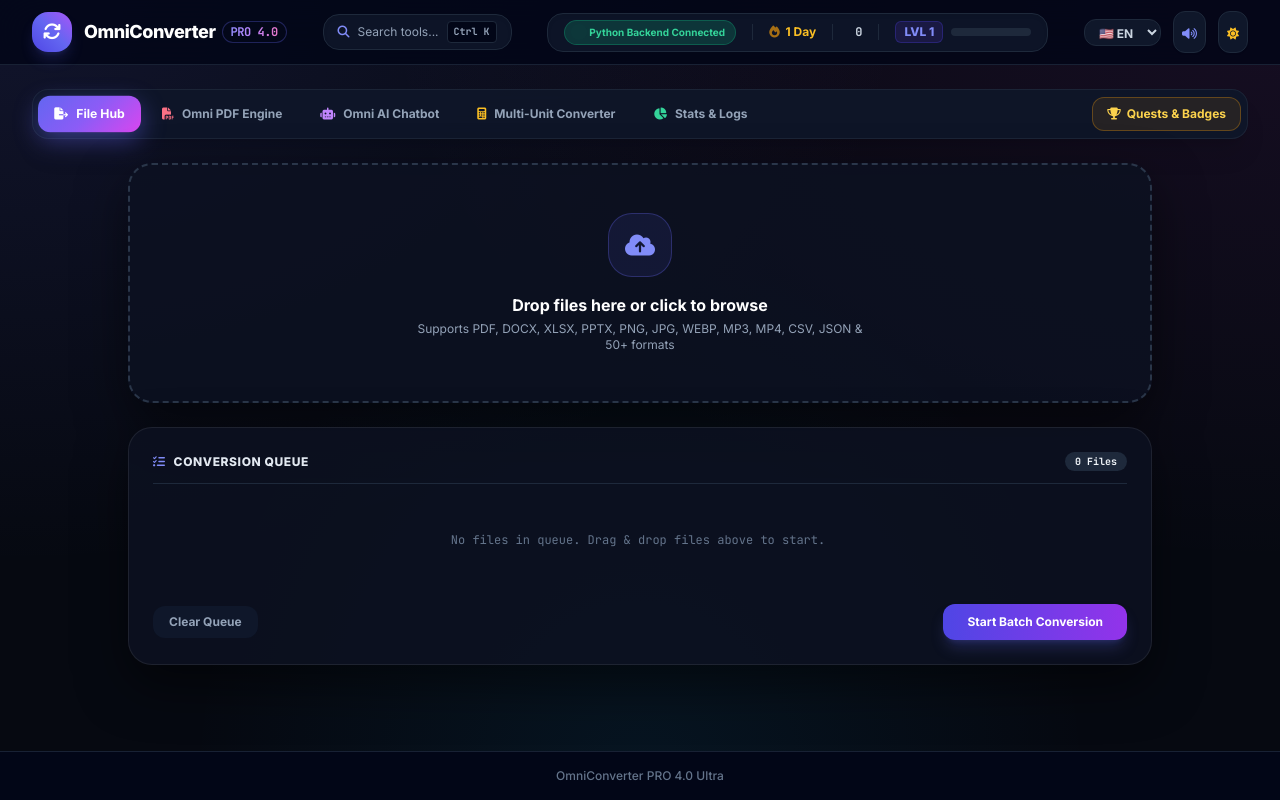
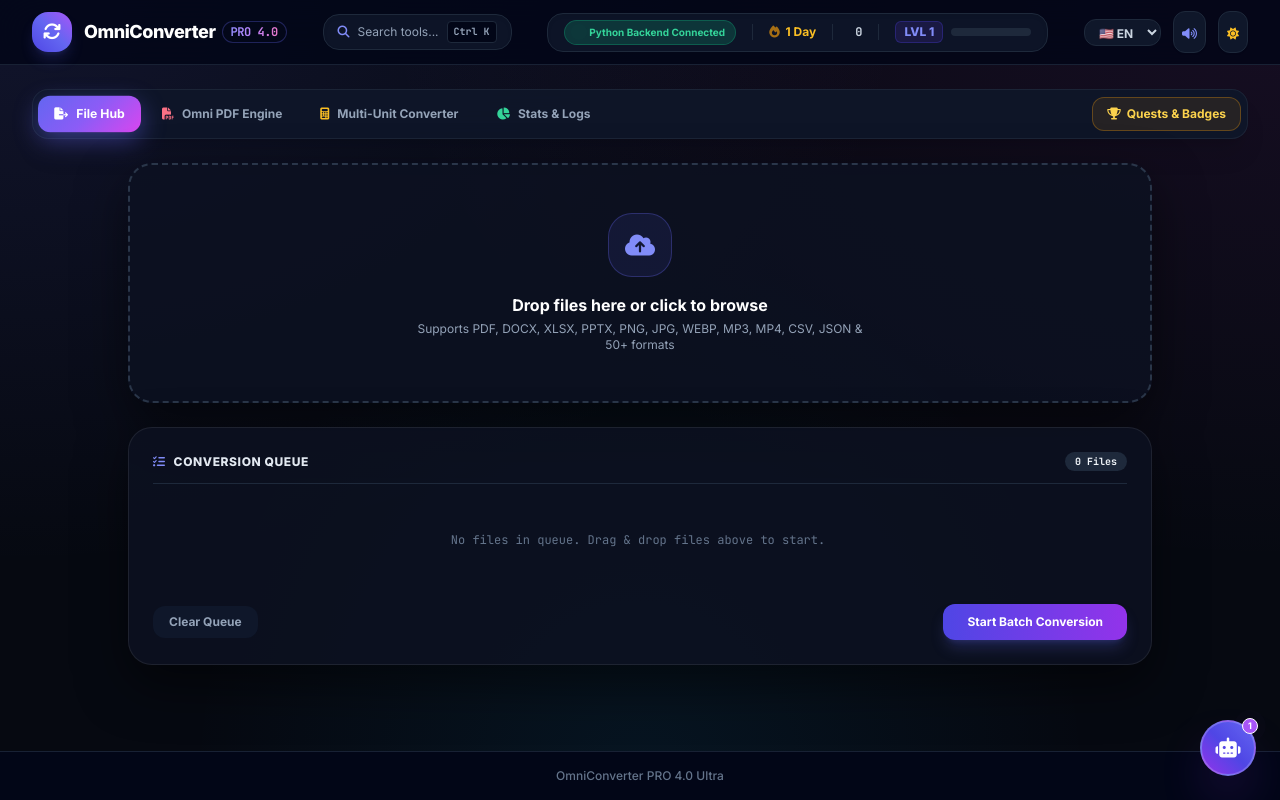
Before and after one commit to Winter-Cream/OmniConverter, a FastAPI app: page / in a window 1280 px wide. Run offline with FastAPI, Linux system fonts and the light colour scheme; some libraries are stand-ins or nearby versions.

Commit message:
feat: Replace full-page Tab 3 with sleek Floating AI Chatbot Widget at bottom-right corner

```diff
--- a/static/app.js
+++ b/static/app.js
@@ -2674,6 +2674,35 @@ async function calculateHashes() {
 }
 window.calculateHashes = calculateHashes;
 
+// ==================== FLOATING AI CHATBOT WIDGET HANDLERS ====================
+function toggleFloatingAIChat() {
+  const win = document.getElementById("ai-chat-window");
+  if (!win) return;
+  const isHidden = win.classList.contains("hidden");
+  if (isHidden) {
+    win.classList.remove("hidden");
+    setTimeout(() => {
+      win.classList.remove("opacity-0", "scale-95");
+      win.classList.add("opacity-100", "scale-100");
+    }, 10);
+    const input = document.getElementById("ai-chat-input");
+    if (input) input.focus();
+  } else {
+    win.classList.remove("opacity-100", "scale-100");
+    win.classList.add("opacity-0", "scale-95");
+    setTimeout(() => {
+      win.classList.add("hidden");
+    }, 200);
+  }
+}
+window.toggleFloatingAIChat = toggleFloatingAIChat;
+
+function toggleAISettingsPanel() {
+  const panel = document.getElementById("ai-settings-panel");
+  if (panel) panel.classList.toggle("hidden");
+}
+window.toggleAISettingsPanel = toggleAISettingsPanel;
+
 // ==================== SPOTLIGHT COMMAND PALETTE ENGINE (CTRL + K) ====================
 const APP_COMMAND_REGISTRY = [
   { id: "cmd-merge-pdf", title: "Merge PDFs", cat: "PDF Suite", icon: "fa-file-circle-plus", action: () => { switchTab('tab-pdf'); focusElem('pdf-merge-input'); } },
@@ -2683,7 +2712,7 @@ const APP_COMMAND_REGISTRY = [
   { id: "cmd-unlock-pdf", title: "Decrypt Locked PDF", cat: "PDF Suite", icon: "fa-lock-open", action: () => { switchTab('tab-pdf'); focusElem('pdf-unlock-pass'); } },
   { id: "cmd-rotate-pdf", title: "Rotate PDF Pages", cat: "PDF Suite", icon: "fa-rotate-right", action: () => { switchTab('tab-pdf'); focusElem('pdf-rotate-input'); } },
   { id: "cmd-unit-converter", title: "Exhaustive Multi-Unit Converter (10 Categories, 100+ Units)", cat: "Unit Converter", icon: "fa-calculator", action: () => { switchTab('tab-science'); } },
-  { id: "cmd-ai-chatbot", title: "Omni AI Assistant & Chatbot", cat: "Omni AI", icon: "fa-robot", action: () => { switchTab('tab-ai'); focusElem('ai-chat-input'); } },
+  { id: "cmd-ai-chatbot", title: "Omni AI Assistant & Live Website Guide", cat: "Omni AI", icon: "fa-robot", action: () => { toggleFloatingAIChat(); } },
   { id: "cmd-aes-crypto", title: "AES-256 GCM Encryption Vault", cat: "Pro Cyber Console", icon: "fa-shield-halved", action: () => { unlockProDevConsole(true); focusElem('aes-key'); } },
   { id: "cmd-jwt-inspect", title: "JWT Token Inspector", cat: "Pro Cyber Console", icon: "fa-key", action: () => { unlockProDevConsole(true); focusElem('jwt-input'); } },
   { id: "cmd-line-diff", title: "Visual Code Line Diff", cat: "Pro Cyber Console", icon: "fa-file-diff", action: () => { unlockProDevConsole(true); focusElem('diff-text-a'); } },
--- a/static/style.css
+++ b/static/style.css
@@ -384,6 +384,26 @@ html.light .queue-item-card {
 }
 
 /* AI Chatbot Window in Light Mode */
+html.light #ai-chat-window {
+  background-color: #ffffff !important;
+  border-color: #cbd5e1 !important;
+  box-shadow: 0 20px 40px rgba(0, 0, 0, 0.15) !important;
+}
+
+html.light #ai-chat-window .bg-slate-900\/90,
+html.light #ai-chat-window .bg-slate-950,
+html.light #ai-chat-window .bg-slate-950\/80 {
+  background-color: #f8fafc !important;
+  color: #0f172a !important;
+  border-color: #cbd5e1 !important;
+}
+
+html.light #ai-chat-input {
+  background-color: #ffffff !important;
+  color: #0f172a !important;
+  border-color: #cbd5e1 !important;
+}
+
 html.light #ai-chat-messages {
   background-color: #f8fafc !important;
   border-color: #cbd5e1 !important;
--- a/templates/omni.html
+++ b/templates/omni.html
@@ -154,10 +154,6 @@
                 <button onclick="switchTab('tab-pdf')" id="btn-tab-pdf" class="tab-btn px-4 py-2.5 rounded-xl text-xs font-bold text-slate-400 hover:text-slate-200 transition-all flex items-center space-x-2">
                     <i class="fa-solid fa-file-pdf text-rose-400"></i>
                     <span>Omni PDF Engine</span>
-                </button>
-                <button onclick="switchTab('tab-ai')" id="btn-tab-ai" class="tab-btn px-4 py-2.5 rounded-xl text-xs font-bold text-slate-400 hover:text-slate-200 transition-all flex items-center space-x-2">
-                    <i class="fa-solid fa-robot text-purple-400"></i>
-                    <span>Omni AI Chatbot</span>
                 </button>
                 <!-- SECRET PRO DEVELOPER CONSOLE (Hidden by default, unlocked via Secret Trigger) -->
                 <button onclick="switchTab('tab-dev')" id="btn-tab-dev" class="hidden tab-btn px-4 py-2.5 rounded-xl text-xs font-bold text-cyan-400 hover:text-cyan-200 transition-all flex items-center space-x-2 border border-cyan-500/40 bg-cyan-950/40 shadow-lg shadow-cyan-500/10">
@@ -361,84 +357,7 @@
             </div>
         </section>
 
-        <!-- TAB 3: OMNI AI CHATBOT -->
-        <section id="tab-ai" class="tab-content hidden space-y-6">
-            <div class="glass-panel p-6 rounded-3xl space-y-4 max-w-5xl mx-auto border border-purple-500/30">
 
-                <!-- Chatbot Header & API Settings Bar -->
-                <div class="flex flex-col md:flex-row items-start md:items-center justify-between gap-4 border-b border-slate-800 pb-4">
-                    <div class="space-y-1">
-                        <h3 class="text-base font-bold text-white flex items-center space-x-2">
-                            <i class="fa-solid fa-robot text-purple-400 text-lg"></i>
-                            <span>Omni AI Assistant & Intelligent Chatbot</span>
-                        </h3>
-                        <p class="text-xs text-slate-400">Connect your Gemini, ChatGPT, Grok, or custom AI API key for real-time intelligence.</p>
-                    </div>
-
-                    <div class="flex flex-wrap items-center gap-2">
-                        <select id="ai-provider-select" onchange="updateAIProviderModels()" class="bg-slate-950 border border-slate-800 rounded-xl px-3 py-1.5 text-xs text-purple-300 font-bold focus:outline-none focus:border-purple-500">
-                            <option value="gemini">Google Gemini API</option>
-                            <option value="openai">OpenAI (ChatGPT)</option>
-                            <option value="grok">xAI Grok API</option>
-                            <option value="custom">Custom Endpoint (Ollama / LocalAI)</option>
-                        </select>
-
-                        <select id="ai-model-select" class="bg-slate-950 border border-slate-800 rounded-xl px-3 py-1.5 text-xs text-slate-200 font-bold focus:outline-none focus:border-purple-500">
-                            <option value="gemini-1.5-flash">gemini-1.5-flash</option>
-                            <option value="gemini-1.5-pro">gemini-1.5-pro</option>
-                        </select>
-
-                        <input type="password" id="ai-api-key-input" placeholder="Paste API Key..." class="bg-slate-950 border border-slate-800 rounded-xl px-3 py-1.5 text-xs text-slate-200 font-mono focus:outline-none focus:border-purple-500 w-44" />
-
-                        <button onclick="saveAISettings()" class="px-3 py-1.5 rounded-xl bg-purple-600 hover:bg-purple-500 text-white font-bold text-xs transition-all shadow-md">
-                            Save Key
-                        </button>
-
-                        <button onclick="clearAIChat()" class="px-3 py-1.5 rounded-xl bg-slate-900 hover:bg-slate-800 border border-slate-800 text-slate-400 hover:text-white font-bold text-xs transition-all" title="Clear Chat History">
-                            <i class="fa-solid fa-trash-can"></i>
-                        </button>
-                    </div>
-                </div>
-
-                <!-- Custom Endpoint URL (Visible only when 'custom' selected) -->
-                <div id="ai-custom-url-box" class="hidden flex items-center space-x-2 text-xs">
-                    <label class="text-slate-400 font-bold">Base URL:</label>
-                    <input type="text" id="ai-custom-url" value="http://localhost:11434/v1" placeholder="e.g. http://localhost:11434/v1" class="flex-grow bg-slate-950 border border-slate-800 rounded-xl px-3 py-1.5 text-xs text-slate-200 font-mono" />
-                </div>
-
-                <!-- Starter Prompt Suggestions Pill Bar -->
-                <div class="flex flex-wrap items-center gap-2 text-xs">
-                    <span class="text-slate-500 text-[10px] uppercase font-bold tracking-wider">Suggestions:</span>
-                    <button onclick="useAISuggestion(this.innerText)" class="px-3 py-1 rounded-xl bg-purple-500/10 hover:bg-purple-500/20 text-purple-300 border border-purple-500/20 transition-all">💡 Summarize a document</button>
-                    <button onclick="useAISuggestion(this.innerText)" class="px-3 py-1 rounded-xl bg-indigo-500/10 hover:bg-indigo-500/20 text-indigo-300 border border-indigo-500/20 transition-all">🧪 Explain Ideal Gas Law</button>
-                    <button onclick="useAISuggestion(this.innerText)" class="px-3 py-1 rounded-xl bg-cyan-500/10 hover:bg-cyan-500/20 text-cyan-300 border border-cyan-500/20 transition-all">🐍 Python image resize code</button>
-                    <button onclick="useAISuggestion(this.innerText)" class="px-3 py-1 rounded-xl bg-emerald-500/10 hover:bg-emerald-500/20 text-emerald-300 border border-emerald-500/20 transition-all">📄 How to merge PDFs?</button>
-                </div>
-
-                <!-- AI Chat Stream Window -->
-                <div id="ai-chat-messages" class="h-96 bg-slate-950/90 border border-slate-800 rounded-2xl p-4 overflow-y-auto space-y-4">
-                    <div class="flex items-start space-x-3">
-                        <div class="w-8 h-8 rounded-xl bg-purple-600/20 border border-purple-500/40 text-purple-400 flex items-center justify-center text-sm font-bold flex-shrink-0">
-                            <i class="fa-solid fa-robot"></i>
-                        </div>
-                        <div class="p-3.5 bg-slate-900 border border-slate-800 rounded-2xl text-xs text-slate-200 space-y-1 max-w-xl">
-                            <span class="block font-bold text-purple-400 text-[10px] font-mono">Omni AI Assistant</span>
-                            <p>Hello! I am your Omni AI Assistant. Ask me anything about file conversion, physics equations, coding snippets, or document summaries!</p>
-                        </div>
-                    </div>
-                </div>
-
-                <!-- Chat Input Controls -->
-                <div class="flex items-center space-x-2">
-                    <input type="text" id="ai-chat-input" onkeydown="if(event.key === 'Enter') sendAIChatMessage()" placeholder="Type a message or question for Omni AI Assistant..." class="flex-grow bg-slate-950 border border-slate-800 rounded-2xl px-4 py-3 text-xs text-slate-200 focus:outline-none focus:border-purple-500" />
-                    <button onclick="sendAIChatMessage()" class="px-6 py-3 rounded-2xl bg-gradient-to-r from-purple-600 to-indigo-600 hover:from-purple-500 hover:to-indigo-500 text-white font-bold text-xs transition-all shadow-lg shadow-purple-600/25 flex items-center space-x-2">
-                        <span>Send</span>
-                        <i class="fa-solid fa-paper-plane text-xs"></i>
-                    </button>
-                </div>
-
-            </div>
-        </section>
 
         <!-- TAB 4: SECRET PRO CYBERPUNK DEVELOPER CONSOLE -->
         <section id="tab-dev" class="tab-content hidden space-y-6">
@@ -658,6 +577,97 @@
         </div>
     </footer>
 
+    <!-- Floating AI Assistant Chatbot Widget (Bottom-Right Corner) -->
+    <div id="ai-floating-container" class="fixed bottom-6 right-6 z-50 flex flex-col items-end space-y-3">
+        <!-- Floating Chatbot Window (Hidden by default) -->
+        <div id="ai-chat-window" class="hidden glass-panel w-[380px] max-w-[92vw] h-[520px] max-h-[80vh] rounded-3xl shadow-2xl flex flex-col overflow-hidden border border-purple-500/40 transition-all duration-300 transform scale-95 opacity-0">
+            <!-- Header -->
+            <div class="p-4 bg-slate-900/90 border-b border-slate-800 flex items-center justify-between">
+                <div class="flex items-center space-x-2.5">
+                    <div class="w-8 h-8 rounded-xl bg-gradient-to-tr from-purple-600 via-indigo-500 to-brand-500 flex items-center justify-center text-white text-xs shadow-md">
+                        <i class="fa-solid fa-robot"></i>
+                    </div>
+                    <div>
+                        <h4 class="text-xs font-bold text-white flex items-center gap-1.5">
+                            Omni AI Assistant
+                        </h4>
+                        <span class="text-[9px] text-emerald-400 font-mono flex items-center gap-1">
+                            <span class="w-1.5 h-1.5 rounded-full bg-emerald-400 animate-ping"></span> Live Website Guide
+                        </span>
+                    </div>
+                </div>
+                <div class="flex items-center space-x-1">
+                    <button onclick="toggleAISettingsPanel()" class="p-1.5 text-slate-400 hover:text-white rounded-lg hover:bg-slate-800 text-xs transition-all" title="AI Provider & API Key Settings">
+                        <i class="fa-solid fa-sliders"></i>
+                    </button>
+                    <button onclick="clearAIChat()" class="p-1.5 text-slate-400 hover:text-white rounded-lg hover:bg-slate-800 text-xs transition-all" title="Clear Chat History">
+                        <i class="fa-solid fa-trash-can"></i>
+                    </button>
+                    <button onclick="toggleFloatingAIChat()" class="p-1.5 text-slate-400 hover:text-white rounded-lg hover:bg-slate-800 text-xs transition-all" title="Close Chat">
+                        <i class="fa-solid fa-xmark text-sm"></i>
+                    </button>
+                </div>
+            </div>
+
+            <!-- Collapsible AI Settings Panel -->
+            <div id="ai-settings-panel" class="hidden p-3 bg-slate-950 border-b border-slate-800 space-y-2 text-xs">
+                <div class="grid grid-cols-2 gap-2">
+                    <select id="ai-provider-select" onchange="updateAIProviderModels()" class="bg-slate-900 border border-slate-800 rounded-lg p-1.5 text-[11px] font-bold text-purple-300 focus:outline-none">
+                        <option value="gemini">Google Gemini API</option>
+                        <option value="openai">OpenAI (ChatGPT)</option>
+                        <option value="grok">xAI Grok API</option>
+                        <option value="custom">Custom Endpoint</option>
+                    </select>
+                    <select id="ai-model-select" class="bg-slate-900 border border-slate-800 rounded-lg p-1.5 text-[11px] font-bold text-slate-200 focus:outline-none"></select>
+                </div>
+                <div id="ai-custom-url-box" class="hidden flex items-center space-x-2">
+                    <input type="text" id="ai-custom-url" value="http://localhost:11434/v1" placeholder="Endpoint URL..." class="flex-grow bg-slate-900 border border-slate-800 rounded-lg px-2 py-1 text-[10px] text-slate-200 font-mono" />
+                </div>
+                <div class="flex space-x-1.5">
+                    <input type="password" id="ai-api-key-input" placeholder="Paste API Key..." class="flex-grow bg-slate-900 border border-slate-800 rounded-lg px-2 py-1 text-[11px] text-purple-200 focus:outline-none" />
+                    <button onclick="saveAISettings()" class="px-3 py-1 rounded-lg bg-purple-600 hover:bg-purple-500 text-white font-bold text-[10px] shadow-sm">Save Key</button>
+                </div>
+            </div>
+
+            <!-- Quick Website Guidance Suggestions -->
+            <div class="px-3 py-2 bg-slate-950/80 border-b border-slate-800 flex items-center space-x-1.5 overflow-x-auto text-[10px] no-scrollbar">
+                <button onclick="useAISuggestion('How do I convert video or audio files?')" class="px-2.5 py-1 rounded-full bg-purple-500/10 hover:bg-purple-500/20 text-purple-300 border border-purple-500/20 whitespace-nowrap font-medium transition-all">📹 Video Help</button>
+                <button onclick="useAISuggestion('How do I merge or split PDFs?')" class="px-2.5 py-1 rounded-full bg-rose-500/10 hover:bg-rose-500/20 text-rose-300 border border-rose-500/20 whitespace-nowrap font-medium transition-all">📄 PDF Suite</button>
+                <button onclick="useAISuggestion('How do I use the Unit Converter?')" class="px-2.5 py-1 rounded-full bg-amber-500/10 hover:bg-amber-500/20 text-amber-300 border border-amber-500/20 whitespace-nowrap font-medium transition-all">📏 Unit Converter</button>
+                <button onclick="useAISuggestion('How do I unlock Pro Dev Console?')" class="px-2.5 py-1 rounded-full bg-cyan-500/10 hover:bg-cyan-500/20 text-cyan-300 border border-cyan-500/20 whitespace-nowrap font-medium transition-all">🔓 Pro Key</button>
+            </div>
+
+            <!-- Chat Message Feed -->
+            <div id="ai-chat-messages" class="flex-grow p-3 overflow-y-auto space-y-3 text-xs">
+                <div class="flex items-start space-x-2">
+                    <div class="w-6 h-6 rounded-lg bg-purple-600 flex items-center justify-center text-white text-[10px] flex-shrink-0 mt-0.5 shadow-sm">
+                        <i class="fa-solid fa-robot"></i>
+                    </div>
+                    <div class="p-2.5 rounded-2xl bg-slate-900 border border-slate-800 text-slate-200 max-w-[85%] leading-relaxed shadow-sm">
+                        Hello! 👋 I am your Omni AI Guide. Ask me anything on how to convert files, merge PDFs, convert units, or unlock Pro tools!
+                    </div>
+                </div>
+            </div>
+
+            <!-- Chat Input Bar -->
+            <div class="p-3 bg-slate-900/90 border-t border-slate-800 flex items-center space-x-2">
+                <input type="text" id="ai-chat-input" onkeydown="if(event.key==='Enter') sendAIChatMessage()" placeholder="Ask AI how to use OmniConverter..." class="flex-grow bg-slate-950 border border-slate-800 rounded-xl px-3 py-2 text-xs text-white focus:outline-none focus:border-purple-500" />
+                <button onclick="sendAIChatMessage()" class="px-3.5 py-2 rounded-xl bg-gradient-to-tr from-purple-600 to-indigo-600 hover:from-purple-500 hover:to-indigo-500 text-white font-bold text-xs shadow-md transition-all">
+                    <i class="fa-solid fa-paper-plane"></i>
+                </button>
+            </div>
+        </div>
+
+        <!-- Floating Trigger FAB Button (Hovering at bottom right) -->
+        <button onclick="toggleFloatingAIChat()" id="ai-fab-btn" class="relative group w-14 h-14 rounded-full bg-gradient-to-tr from-purple-600 via-indigo-600 to-brand-500 flex items-center justify-center text-white shadow-2xl shadow-purple-600/40 hover:scale-110 active:scale-95 transition-all duration-300 border-2 border-white/20" title="Click for AI Assistant & Website Help">
+            <i class="fa-solid fa-robot text-xl group-hover:rotate-12 transition-transform"></i>
+            <span class="absolute -top-1 -right-1 flex h-4 w-4">
+                <span class="animate-ping absolute inline-flex h-full w-full rounded-full bg-purple-400 opacity-75"></span>
+                <span class="relative inline-flex rounded-full h-4 w-4 bg-purple-500 border border-white text-[9px] text-white font-bold items-center justify-center">1</span>
+            </span>
+        </button>
+    </div>
+
     <script src="static/app.js"></script>
 </body>
 </html>
```
Also changed, not shown: omni.html (+91 -81 lines).
